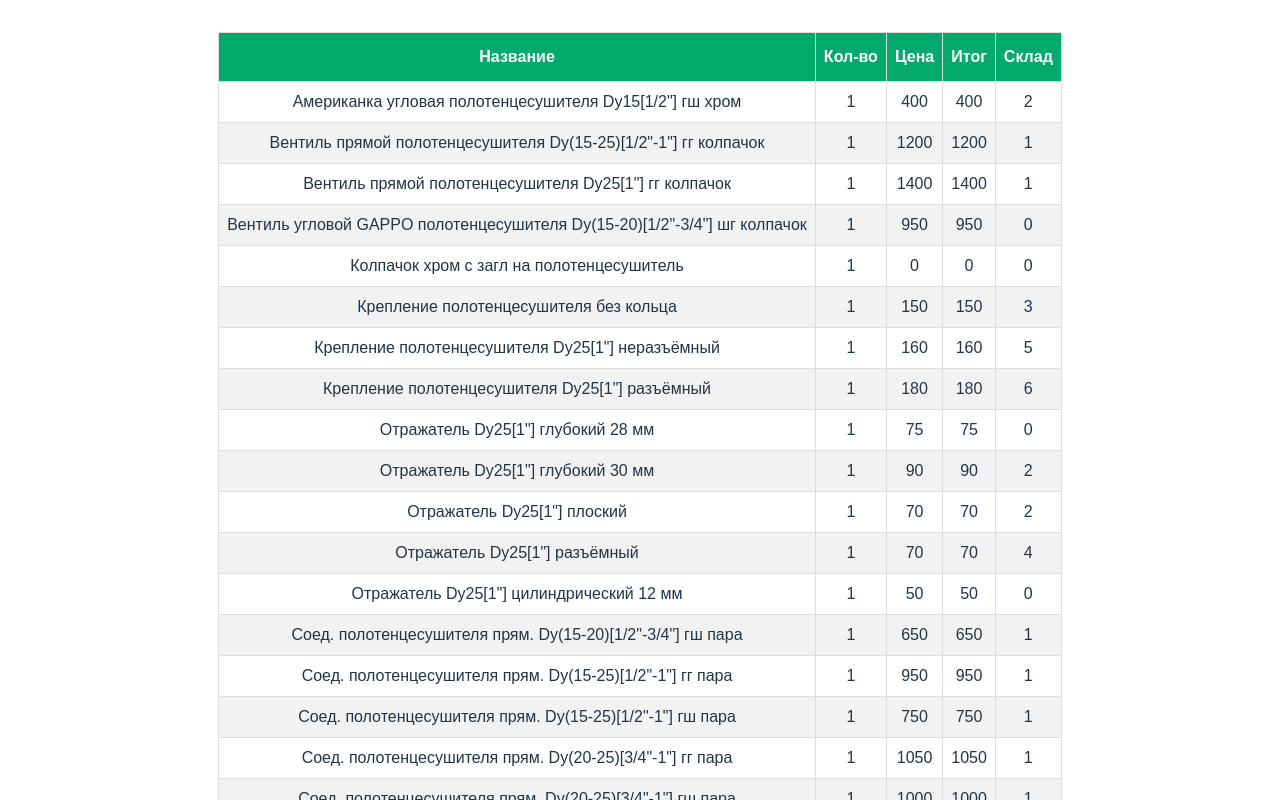
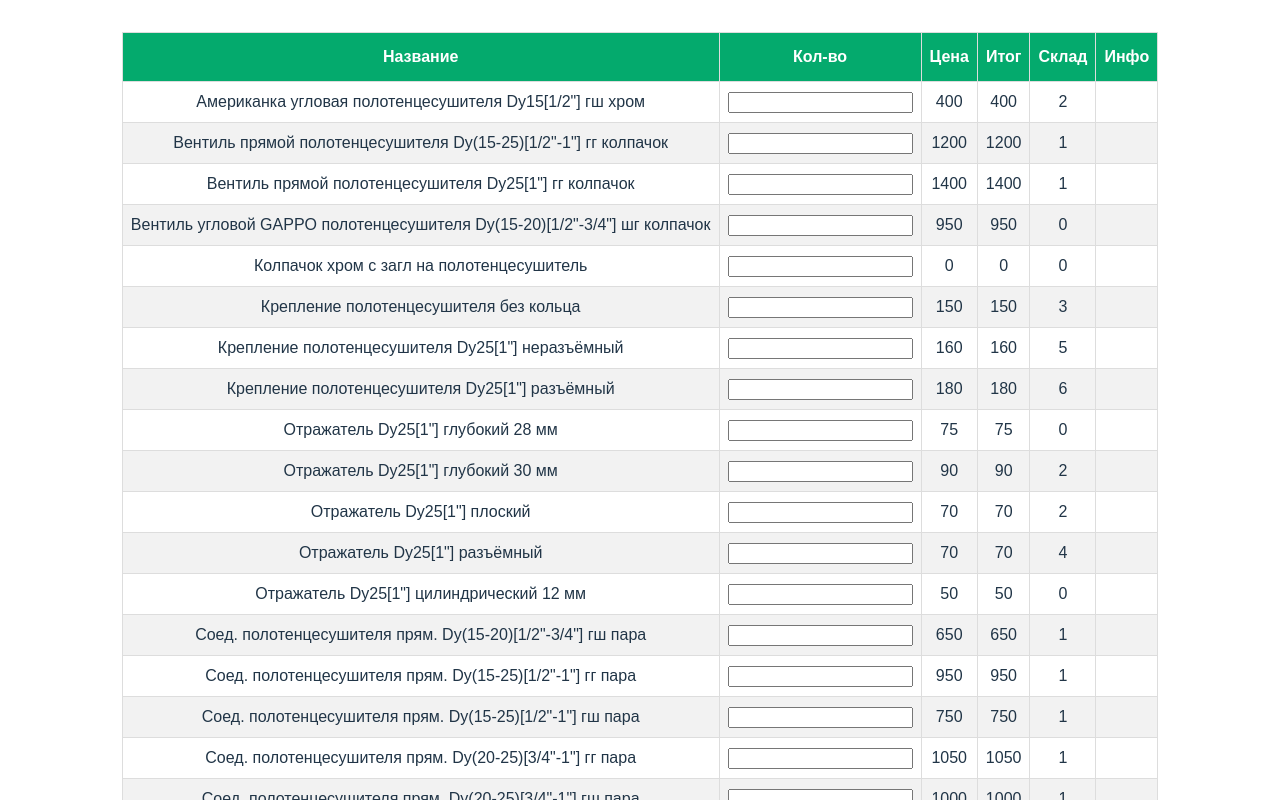
Before and after one commit to Balzak1976/tanstack-table, a React (Vite) app: page / in a window 1280 px wide. Shown: the top 800 px of the page. Built offline with nearby package versions, Linux system fonts and the light colour scheme.

Commit message:
feat: создать компонент TableCell

```diff
--- a/src/components/ColumnDef.tsx
+++ b/src/components/ColumnDef.tsx
@@ -1,4 +1,5 @@
 import { ColumnDef } from '@tanstack/react-table';
+import {useState} from 'react'
 
 export type GoodsTable = {
 	name: string;
@@ -8,6 +9,12 @@ export type GoodsTable = {
 	stocks: number;
 };
 
+const TableCell = () => {
+	const [value, setValue] = useState('');
+
+	return <input value={value} onChange={e => setValue(e.target.value)}/>
+}
+
 export const columns: ColumnDef<GoodsTable>[] = [
 	{
 		accessorKey: 'name',
@@ -16,6 +23,7 @@ export const columns: ColumnDef<GoodsTable>[] = [
 	{
 		accessorKey: 'qty',
 		header: 'Кол-во',
+		cell: TableCell,
 	},
 	{
 		accessorKey: 'price',
@@ -29,4 +37,9 @@ export const columns: ColumnDef<GoodsTable>[] = [
 		accessorKey: 'stocks',
 		header: 'Склад',
 	},
+	{
+		id: 'info',
+		header: 'Инфо',
+		cell: value => { console.log(value.row.id === '0' && value)}
+	},
 ];
```
